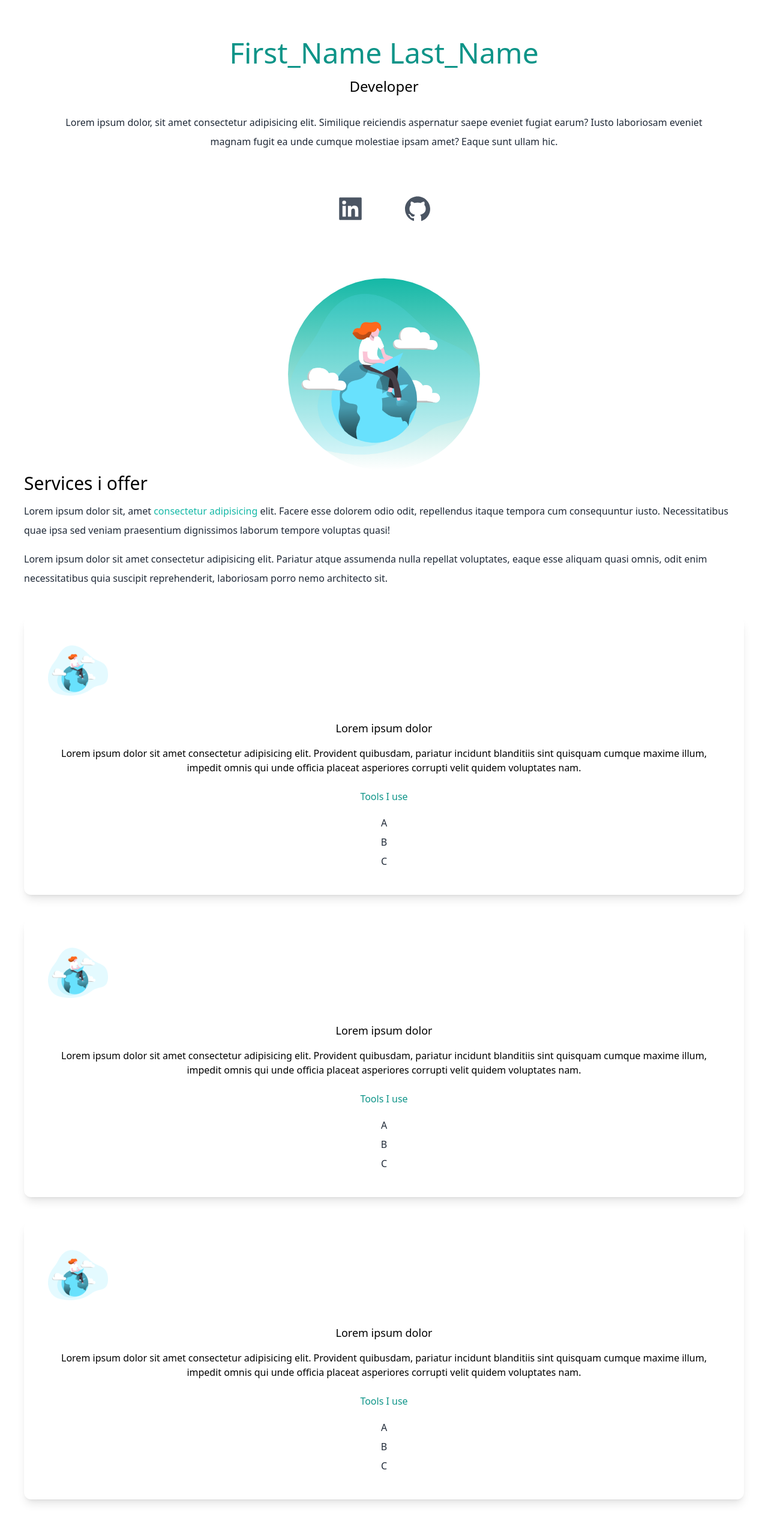
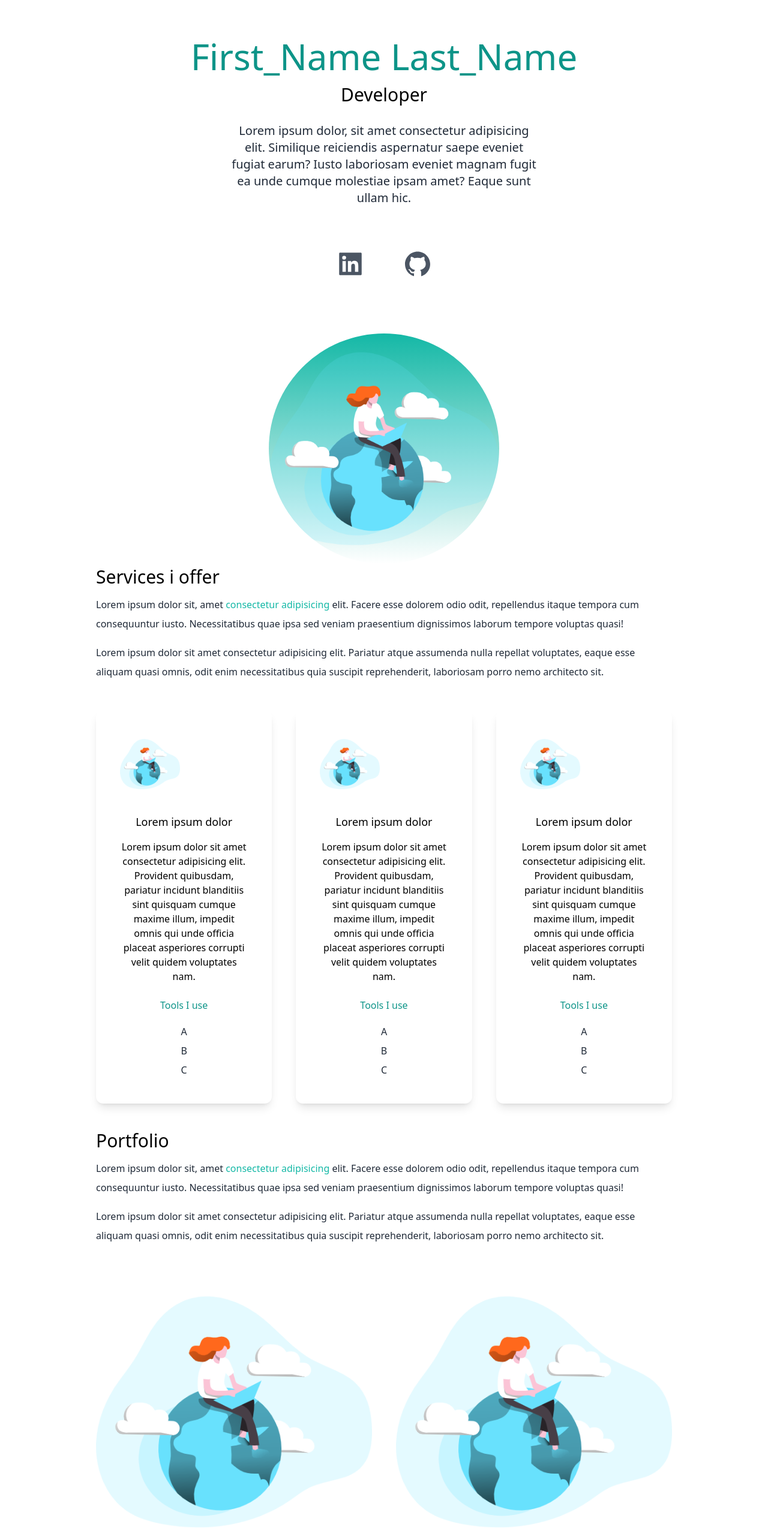
Before and after one commit to Anastasiia-Obushenko/portfolio, a Next.js app: page / in a window 1280 px wide. Shown: the part 140-2706 px from the top of the page at 60% size. Before the commit the page ends 2680 px from the top, so only its background shows below. Built offline with nearby package versions, Linux system fonts and the light colour scheme.

Commit message:
portfolio section + responsivity

```diff
--- a/pages/index.js
+++ b/pages/index.js
@@ -16,7 +16,7 @@ export default function Home() {
         <meta name="viewport" content="width=device-width, initial-scale=1" />
         <link rel="icon" href="/favicon.ico" />
       </Head>
-      <main className=' bg-white px-10 '>
+      <main className=' bg-white px-10 md:px-20 lg:px-40'>
         <section className=' min-h-screen'>
           <nav className=' py-10 mb-12 flex justify-between'>
             <h1 className=' text-xl font-burtons'>developedbyName</h1>
@@ -30,15 +30,15 @@ export default function Home() {
             </ul>
           </nav>
           <div className='text-center p-10 '>
-            <h2 className='text-5xl py-2 text-teal-600 font-medium'>First_Name Last_Name</h2>
-            <h3 className=' text-2xl py-2'>Developer</h3>
-            <p className=' text-base py-5 leading-8 text-gray-800'>Lorem ipsum dolor, sit amet consectetur adipisicing elit. Similique reiciendis aspernatur saepe eveniet fugiat earum? Iusto laboriosam eveniet magnam fugit ea unde cumque molestiae ipsam amet? Eaque sunt ullam hic.</p>
+            <h2 className='text-5xl py-2 text-teal-600 font-medium md:text-6xl'>First_Name Last_Name</h2>
+            <h3 className=' text-2xl py-2 md:text-3xl'>Developer</h3>
+            <p className=' text-base py-5 leading-8 text-gray-800 md:text-xl max-w-lg mx-auto'>Lorem ipsum dolor, sit amet consectetur adipisicing elit. Similique reiciendis aspernatur saepe eveniet fugiat earum? Iusto laboriosam eveniet magnam fugit ea unde cumque molestiae ipsam amet? Eaque sunt ullam hic.</p>
           </div>
           <div className='text-5xl flex justify-center gap-16 py-3 text-gray-600'>
             <AiFillLinkedin />
             <AiFillGithub />
           </div>
-          <div className=" relative mx-auto bg-gradient-to-b from-teal-500 rounded-full w-80 h-80 mt-20 overflow-hidden">
+          <div className=" relative mx-auto bg-gradient-to-b from-teal-500 rounded-full w-80 h-80 mt-20 overflow-hidden md:h-96 md:w-96">
             <Image src={avatar} fill style={{ objectFit: "cover" }} />
           </div>
         </section>
@@ -48,7 +48,7 @@ export default function Home() {
             <p className='text-base py-2 leading-8 text-gray-800'>Lorem ipsum dolor sit, amet <span className='text-teal-500'>consectetur adipisicing</span> elit. Facere esse dolorem odio odit, repellendus itaque tempora cum consequuntur iusto. Necessitatibus quae ipsa sed veniam praesentium dignissimos laborum tempore voluptas quasi!</p>
             <p className='text-base py-2 leading-8 text-gray-800'>Lorem ipsum dolor sit amet consectetur adipisicing elit. Pariatur atque assumenda nulla repellat voluptates, eaque esse aliquam quasi omnis, odit enim necessitatibus quia suscipit reprehenderit, laboriosam porro nemo architecto sit.</p>
           </div>
-          <div className="">
+          <div className=" lg:flex gap-10">
             <div className=" text-center shadow-lg p-10 rounded-xl my-10">
               <Image src={avatar} width={100} height={100} />
               <h3 className=' text-lg font-medium pt-8 pb-2'>Lorem ipsum dolor</h3>
@@ -78,6 +78,30 @@ export default function Home() {
             </div>
           </div>
         </section>
+        <section>
+          <div >
+            <h3 className=' text-3xl py-1'>Portfolio</h3>
+            <p className='text-base py-2 leading-8 text-gray-800'>Lorem ipsum dolor sit, amet <span className='text-teal-500'>consectetur adipisicing</span> elit. Facere esse dolorem odio odit, repellendus itaque tempora cum consequuntur iusto. Necessitatibus quae ipsa sed veniam praesentium dignissimos laborum tempore voluptas quasi!</p>
+            <p className='text-base py-2 leading-8 text-gray-800'>Lorem ipsum dolor sit amet consectetur adipisicing elit. Pariatur atque assumenda nulla repellat voluptates, eaque esse aliquam quasi omnis, odit enim necessitatibus quia suscipit reprehenderit, laboriosam porro nemo architecto sit.</p>
+          </div>
+          <div className=" flex flex-col gap-10 py-10 lg:flex-row lg:flex-wrap">
+            <div className=" basis-1/3 flex-1">
+              <Image src={avatar} className=" rounded-lg object-cover" width={"100%"} height={"100%"} responsive />
+            </div>
+            <div className=" basis-1/3 flex-1">
+              <Image src={avatar} className=" rounded-lg object-cover" width={"100%"} height={"100%"} responsive />
+            </div>
+            <div className=" basis-1/3 flex-1">
+              <Image src={avatar} className=" rounded-lg object-cover" width={"100%"} height={"100%"} responsive />
+            </div>
+            <div className=" basis-1/3 flex-1">
+              <Image src={avatar} className=" rounded-lg object-cover" width={"100%"} height={"100%"} responsive />
+            </div>
+            <div className=" basis-1/3 flex-1">
+              <Image src={avatar} className=" rounded-lg object-cover" width={"100%"} height={"100%"} responsive />
+            </div>
+          </div>
+        </section>
       </main>
     </>
   );
```
